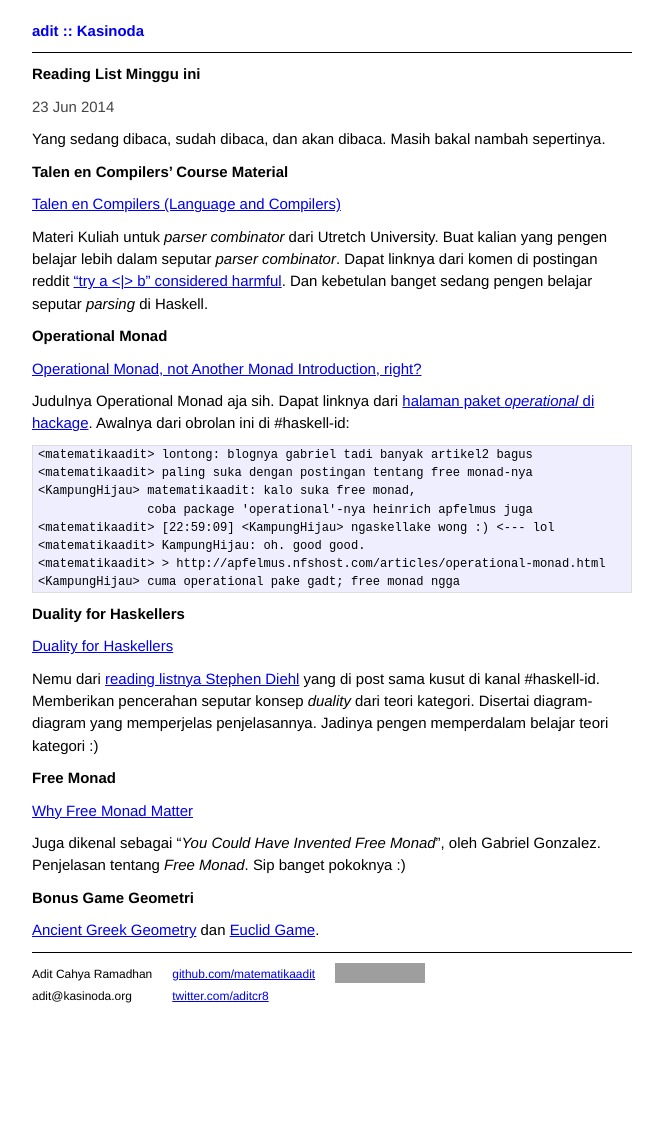
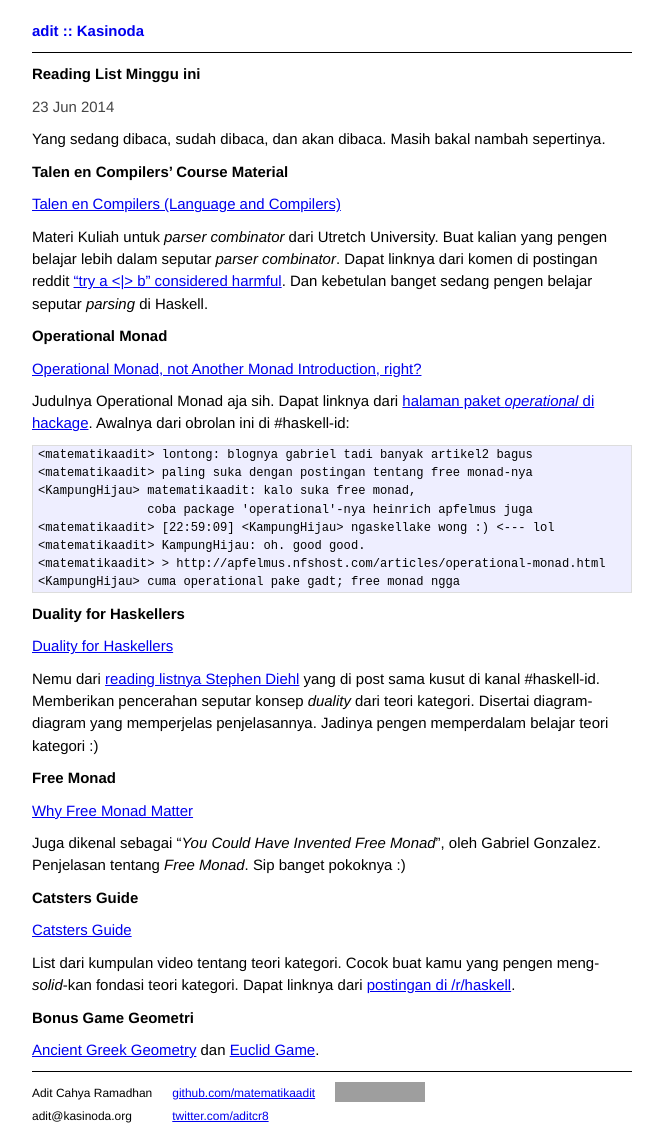
Before and after one commit to matematikaadit/matematikaadit.github.io, a Jekyll site: the page built from _posts/2014-06-23-reading-list.md, in a window 1280 px wide. Shown: the whole page, without its empty margins (308-971 px from the left). Built offline with Jekyll 4.4.1, drawn with Linux system fonts in a browser that asks for light colours; before the commit the page ends 1023 px from its top, so only the background shows below that; grey boxes are pictures that could not be loaded.

Commit message:
tambah catsters di reading list

```diff
--- a/_posts/2014-06-23-reading-list.md
+++ b/_posts/2014-06-23-reading-list.md
@@ -48,6 +48,14 @@ pengen memperdalam belajar teori kategori :)
 Juga dikenal sebagai "*You Could Have Invented Free Monad*", oleh Gabriel
 Gonzalez. Penjelasan tentang *Free Monad*. Sip banget pokoknya :)
 
+## Catsters Guide
+
+[Catsters Guide][cats]
+
+List dari kumpulan video tentang teori kategori. Cocok buat kamu yang pengen
+meng-*solid*-kan fondasi teori kategori. Dapat linknya dari [postingan di
+/r/haskell][catsred].
+
 ## Bonus Game Geometri
 
 [Ancient Greek Geometry][geoa] dan [Euclid Game][egeo].
```
Also changed, not shown: other parts of _posts/2014-06-23-reading-list.md (+2 -0 lines).
